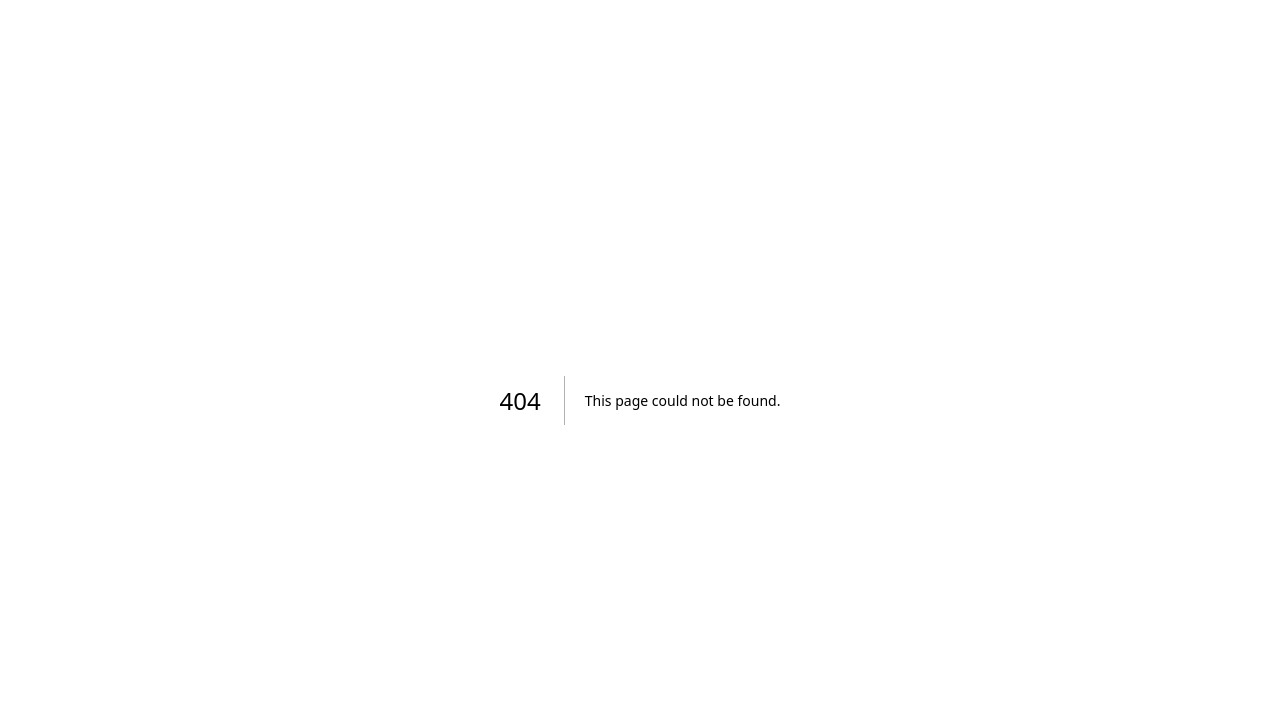
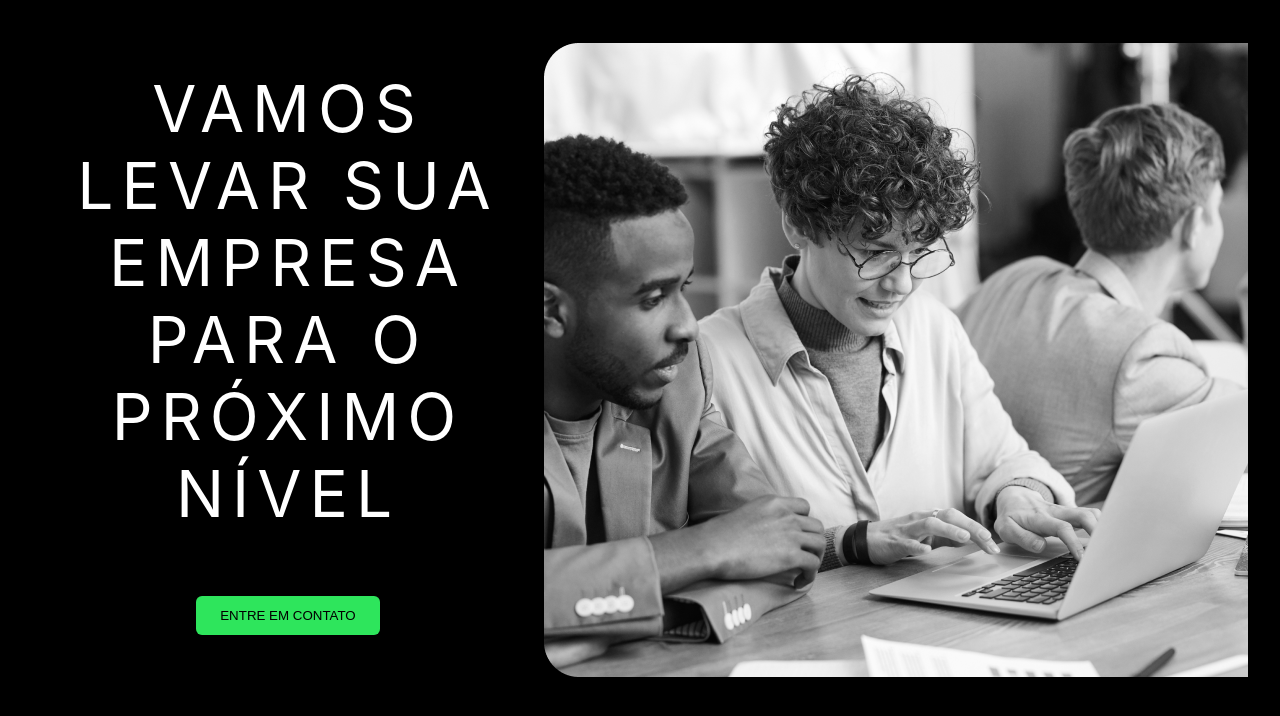
Before and after one commit to InsalePro/insalepro-site, a Next.js app: page /components/Main in a window 1280 px wide. Before the commit this address had no page. Shown: the top 716 px of the page. Built offline with nearby package versions, Linux system fonts and the light colour scheme.

Commit message:
Added icon menu handler and introduction screen

```diff
--- /dev/null
+++ b/pages/components/Main/index.js
@@ -0,0 +1,27 @@
+import Image from "next/image";
+
+import styles from "./styles.module.css"
+import introductionImage from "../../../public/images/image1.png"
+
+// I'm adding the '>>' to the Image
+const Introduction = () => {
+    return (
+        <div id="main-introduction" className={ styles.mainIntroduction }>
+            <div id="main-introduction-message" className={ styles.mainIntroductionMessage }>
+                <p className={ styles.mainIntroductionMessageText } >VAMOS LEVAR SUA EMPRESA PARA O PRÓXIMO NÍVEL</p>
+                <button className="button high-emphasis-button" >ENTRE EM CONTATO</button>
+            </div>
+            <Image src={ introductionImage } alt="two people working together" className={ styles.image } />
+            {/* <div className={ styles.introductionDrawingDiv }>&gt;</div> */}
+        </div>
+    )
+}
+const Main = () => {
+    return (
+        <main>
+            <Introduction />
+        </main>
+    )
+}
+
+export default Main;
--- /dev/null
+++ b/pages/components/Main/styles.module.css
@@ -0,0 +1,41 @@
+.mainIntroduction {
+    margin-bottom: 2rem;
+}
+.mainIntroduction, .mainIntroductionMessage {
+    display: flex;
+    flex-direction: column;
+    align-items: center;
+}
+.mainIntroductionMessage {
+    margin: auto .5rem 2rem .5rem;
+}
+.mainIntroductionMessageText {
+    font-size: 4rem;
+    text-align: center;
+    letter-spacing: .5rem;
+    color: #FFF;
+}
+.image {
+    margin: 0 auto;
+    margin-top: 3rem;
+    max-width: 90%;
+    height: auto;
+}
+.introductionDrawingDiv {
+    font-size: 50rem;
+    color: var(--navbar-bgColor);
+    position: fixed;
+}
+
+@media ( min-width: 1020px ) {
+    .mainIntroduction {
+        margin: 0 2rem;
+        margin-top: -4rem;
+        flex-direction: row;
+        height: 100vh;
+    }
+    .mainIntroductionMessage {
+        margin-top: 0;
+        justify-content: flex-start;
+    }
+}
--- a/pages/index.js
+++ b/pages/index.js
@@ -2,6 +2,7 @@ import Head from 'next/head';
 import Image from 'next/image';
 import styles from '../styles/Home.module.css';
 import Header from './components/Header';
+import Main from './components/Main';
 import Footer from './components/Footer';
 
 export default function Home() {
@@ -13,7 +14,7 @@ export default function Home() {
         <link rel='icon' href='/favicon.ico' />
       </Head>
       <Header />
-      <main className={styles.main}>Hello</main>
+      <Main />
       <Footer />
     </div>
   );
--- a/styles/globals.css
+++ b/styles/globals.css
@@ -1,6 +1,8 @@
 :root {
+    --navbar-bgColor: rgb(15, 15, 15);
+
     --green: #2EE55C;
-    --darker-green: #166f2d;
+    --darker-green: #1d913c;
 }
 
 html,
@@ -10,6 +12,7 @@ body {
   font-family: -apple-system, BlinkMacSystemFont, Segoe UI, Roboto, Oxygen,
     Ubuntu, Cantarell, Fira Sans, Droid Sans, Helvetica Neue, sans-serif;
   background-color: #000;
+  overflow-x: hidden;
 }
 
 a {
@@ -21,33 +24,14 @@ a {
   box-sizing: border-box;
 }
 
-/* Header */
-/* #header {
-  padding: 0 2rem;
-  display: flex;
-  justify-content: space-between;
-  align-items: center;
-  height: 5rem;
-  background: rgb(15, 15, 15);
-}
-#header nav {
-  display: flex;
-  align-items: center;
-}
-#header nav a {
-  color: #FFF;
-}
-#header nav a:hover {
-    background: rgb(30, 30, 30);
-}
-#nav-contact-button:hover {
-    background-color: var(--darker-green) !important;
-} */
+/*** COMPONENTS ***/
 
 /* Buttons */
 .button {
+    border: none;
     border-radius: 6px;
     padding: .75rem 1.5rem;
+    cursor: pointer;
 }
 .high-emphasis-button {
     background-color: var(--green);
```
Also changed, not shown: pages/components/Header/index.js (+19 -15 lines), pages/components/Header/styles.module.css (renamed from pages/components/Header/style.module.css, +5 -4 lines).
